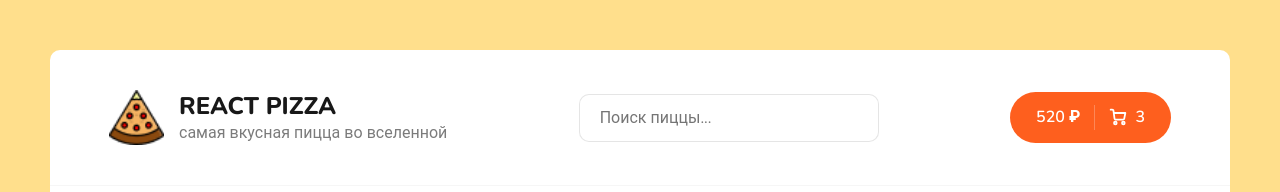
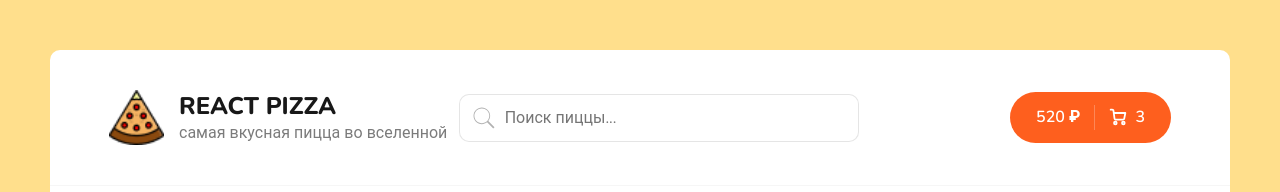
Before and after one commit to islamabb/react-pizza, a React (Create React App) app: page / in a window 1280 px wide. Shown: the top 192 px of the page. Built offline with nearby package versions, Linux system fonts and the light colour scheme; no server answers.

Commit message:
добавил поиск пицц

```diff
--- a/src/App.js
+++ b/src/App.js
@@ -7,9 +7,11 @@ import React from 'react';
 import {Routes, Route } from 'react-router-dom';
 
 function App() {
+  const [searchValue, setSearchValue] = React.useState('')
+
   return (
     <div className="wrapper">
-      <Header />
+      <Header searchValue={searchValue} setSearchValue={setSearchValue}/>
       <div className="content">
           <Routes>
             <Route path="/" element={<Home />} />
--- a/src/components/Header.jsx
+++ b/src/components/Header.jsx
@@ -1,7 +1,7 @@
 import {Link} from "react-router-dom"
 import Search from "./Search";
 
-function Header() {
+function Header({searchValue, setSearchValue}) {
   return (
     <div className="header">
       <div className="container">
@@ -14,7 +14,7 @@ function Header() {
           </div>
         </div>
         </Link>
-        <Search />
+        <Search searchValue={searchValue} setSearchValue={setSearchValue}/>
         <div className="header__cart">
           <Link to="/cart" className="button button--cart">
             <span>520 ₽</span>
--- a/src/components/Search/Search.module.scss
+++ b/src/components/Search/Search.module.scss
@@ -1,7 +1,40 @@
 .root {
+  position: relative;
+  left: -70px;
+}
+
+.input {
   border: 1px solid rgba(0, 0, 0, 0.1);
   padding: 12px 20px;
-  width: 300px;
+  width: 400px;
+  padding-left: 45px;
   border-radius: 10px;
   font-size: 16px;
+
+  &:focus {
+    border: 1px solid rgba(0, 0, 0, 0.35);
+  }
 }
+
+.icon {
+  width: 28px;
+  height: 28px;
+  opacity: 0.3;
+  position: absolute;
+  left: 11px;
+  top: 10px;
+}
+
+.clearIcon {
+  width: 18px;
+  height: 18px;
+  opacity: 0.3;
+  position: absolute;
+  right: 15px;
+  top: 15px;
+  cursor: pointer;
+
+  &:hover {
+    opacity: 0.8;
+  }
+}
--- a/src/components/Search/index.jsx
+++ b/src/components/Search/index.jsx
@@ -2,9 +2,38 @@ import React from 'react'
 
 import styles from './Search.module.scss'
 
-const Search = () => {
+const Search = ({searchValue, setSearchValue}) => {
   return (
-    <input className={styles.root} placeholder='Поиск пиццы...'/>
+    <div className={styles.root}>
+      <svg
+      className={styles.icon}
+      height="512px"
+      id="Layer_1"
+      version="1.1"
+      viewBox="0 0 512 512"
+      width="512px"
+      xmlns="http://www.w3.org/2000/svg">
+        <path d="M448.3,424.7L335,311.3c20.8-26,33.3-59.1,33.3-95.1c0-84.1-68.1-152.2-152-152.2c-84,0-152,68.2-152,152.2
+        s68.1,152.2,152,152.2c36.2,0,69.4-12.7,95.5-33.8L425,448L448.3,424.7z M120.1,312.6c-25.7-25.7-39.8-59.9-39.8-96.3
+        s14.2-70.6,39.8-96.3S180,80,216.3,80c36.3,0,70.5,14.2,96.2,39.9s39.8,59.9,39.8,96.3s-14.2,70.6-39.8,96.3
+        c-25.7,25.7-59.9,39.9-96.2,39.9C180,352.5,145.8,338.3,120.1,312.6z"/>
+        </svg>
+      <input
+      value={searchValue}
+      onChange={(event) => setSearchValue(event.target.value)}
+      className={styles.input}
+      placeholder='Поиск пиццы...'/>
+      {searchValue && (
+        <svg
+        onClick={() => setSearchValue('')}
+      className={styles.clearIcon}
+      viewBox="0 0 20 20"
+      xmlns="http://www.w3.org/2000/svg">
+        <path d="M10 8.586L2.929 1.515 1.515 2.929 8.586 10l-7.071 7.071
+        1.414 1.414L10 11.414l7.071 7.071 1.414-1.414L11.414
+        10l7.071-7.071-1.414-1.414L10 8.586z"/>
+      </svg>)}
+    </div>
   )
 }
 
```
